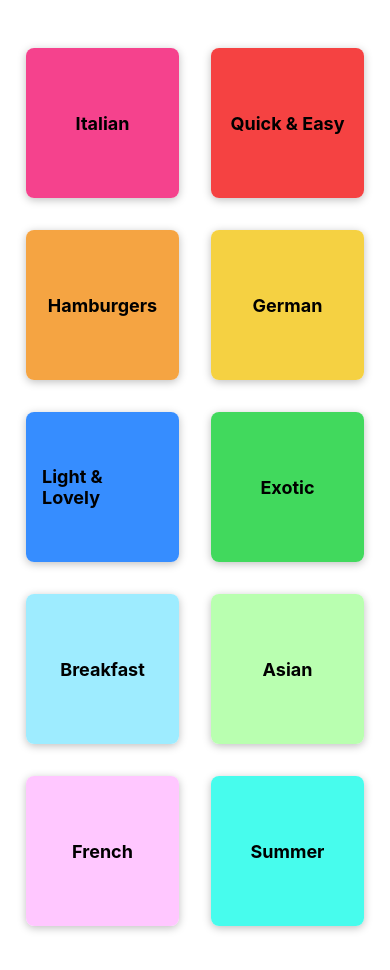
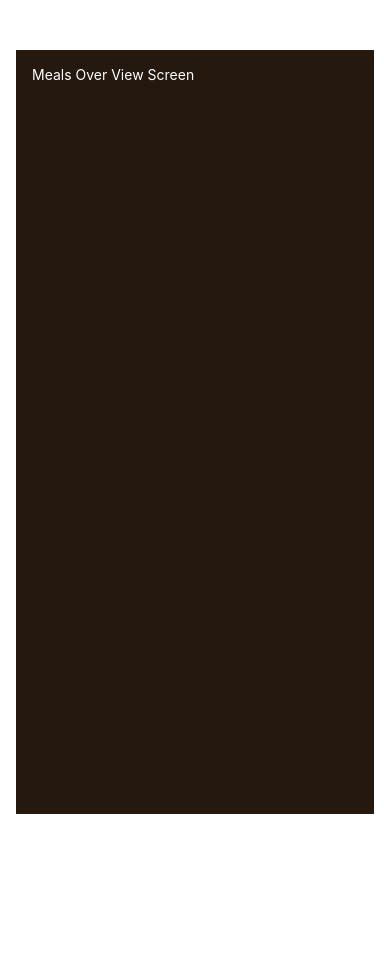
Before and after one commit to SnezhanaKorsak/meals-course-app, a React Native app: screen /MealsOverViewScreen in a window 390 px wide. Shown: the top 970 px of the page. After the commit the page ends 844 px from the top, so only its background shows below. Built offline with nearby package versions, Linux system fonts and the light colour scheme.

Commit message:
#3 Navigation

```diff
--- a/App.tsx
+++ b/App.tsx
@@ -1,21 +1,26 @@
 import { StyleSheet, View } from 'react-native';
 import { StatusBar } from 'expo-status-bar';
+import { NavigationContainer } from '@react-navigation/native';
 
-import { CategoryScreen } from './screens/CategoryScreen';
+import { AppNavigator } from './navigation/AppNavigator';
 
 export default function App() {
   return (
     <View style={styles.container}>
       <StatusBar style="light" />
 
-      <CategoryScreen />
+      <NavigationContainer>
+        <AppNavigator />
+      </NavigationContainer>
     </View>
   );
 }
 
 const styles = StyleSheet.create({
   container: {
-    paddingHorizontal: 10,
-    paddingVertical: 32,
+    flex: 1,
+    paddingHorizontal: 16,
+    paddingTop: 50,
+    paddingBottom: 30,
   },
 });
--- a/components/CategoryGridTile.tsx
+++ b/components/CategoryGridTile.tsx
@@ -1,6 +1,9 @@
+import { useNavigation } from '@react-navigation/native';
 import { Pressable, View, Text, StyleSheet, Platform } from 'react-native';
+import type { NativeStackNavigationProp } from '@react-navigation/native-stack';
 
 import { CATEGORIES } from '../data/dummy-data';
+import { TypeRootStackParamList } from '../navigation/types';
 
 type Props = {
   categoryItem: typeof CATEGORIES[number];
@@ -8,6 +11,10 @@ type Props = {
 
 export const CategoryGridTile = ({ categoryItem }: Props) => {
   const { title, color } = categoryItem;
+
+  const navigation = useNavigation<NativeStackNavigationProp<TypeRootStackParamList>>();
+
+  const navigateToMealsPage = () => navigation.navigate('MealsOverViewScreen');
 
   return (
     <View style={styles.gridItem}>
@@ -17,6 +24,7 @@ export const CategoryGridTile = ({ categoryItem }: Props) => {
           styles.button,
           pressed ? styles.buttonPressed : null,
         ]}
+        onPress={navigateToMealsPage}
       >
         <View style={[styles.innerContainer, { backgroundColor: color }]}>
           <Text style={styles.title}>{title}</Text>
--- /dev/null
+++ b/navigation/AppNavigator.tsx
@@ -0,0 +1,28 @@
+import { createNativeStackNavigator } from '@react-navigation/native-stack';
+
+import { CategoryScreen } from '../screens/CategoryScreen';
+import { MealsOverViewScreen } from '../screens/MealsOverViewScreen';
+
+export type RootStackParamList = {
+  CategoryScreen: undefined;
+  MealsOverViewScreen: undefined;
+};
+
+const Stack = createNativeStackNavigator<RootStackParamList>();
+
+export const AppNavigator = () => {
+  return (
+    <Stack.Navigator
+      initialRouteName="CategoryScreen"
+      screenOptions={{
+        headerShown: false,
+        contentStyle: { backgroundColor: '#24180f' },
+        animation: 'slide_from_right',
+        animationDuration: 300,
+      }}
+    >
+      <Stack.Screen name="CategoryScreen" component={CategoryScreen} />
+      <Stack.Screen name="MealsOverViewScreen" component={MealsOverViewScreen} />
+    </Stack.Navigator>
+  );
+};
--- /dev/null
+++ b/navigation/types.ts
@@ -0,0 +1,4 @@
+export type TypeRootStackParamList = {
+  CategoryScreen: undefined;
+  MealsOverViewScreen: undefined;
+};
--- /dev/null
+++ b/screens/MealsOverViewScreen.tsx
@@ -0,0 +1,17 @@
+import { View, Text, StyleSheet } from 'react-native';
+
+export const MealsOverViewScreen = () => {
+  return (
+    <View style={styles.container}>
+      <Text style={{ color: 'white' }}>Meals Over View Screen</Text>
+    </View>
+  );
+
+};
+
+const styles = StyleSheet.create({
+  container: {
+    flex: 1,
+    padding: 16,
+  },
+});
```
Also changed, not shown: package.json (+10 -1 lines), tsconfig.json (+22 -3 lines), 2 other files (tests, documents, lock files or other folders).
